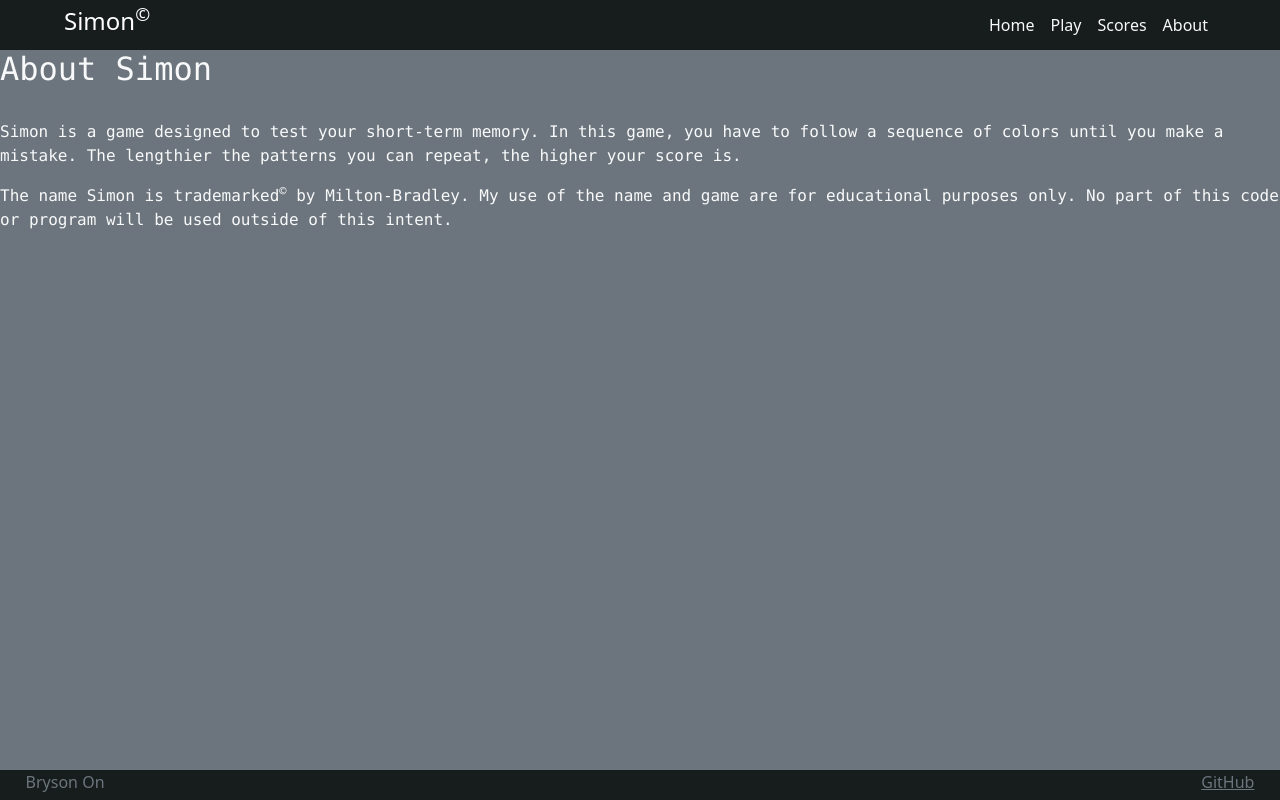
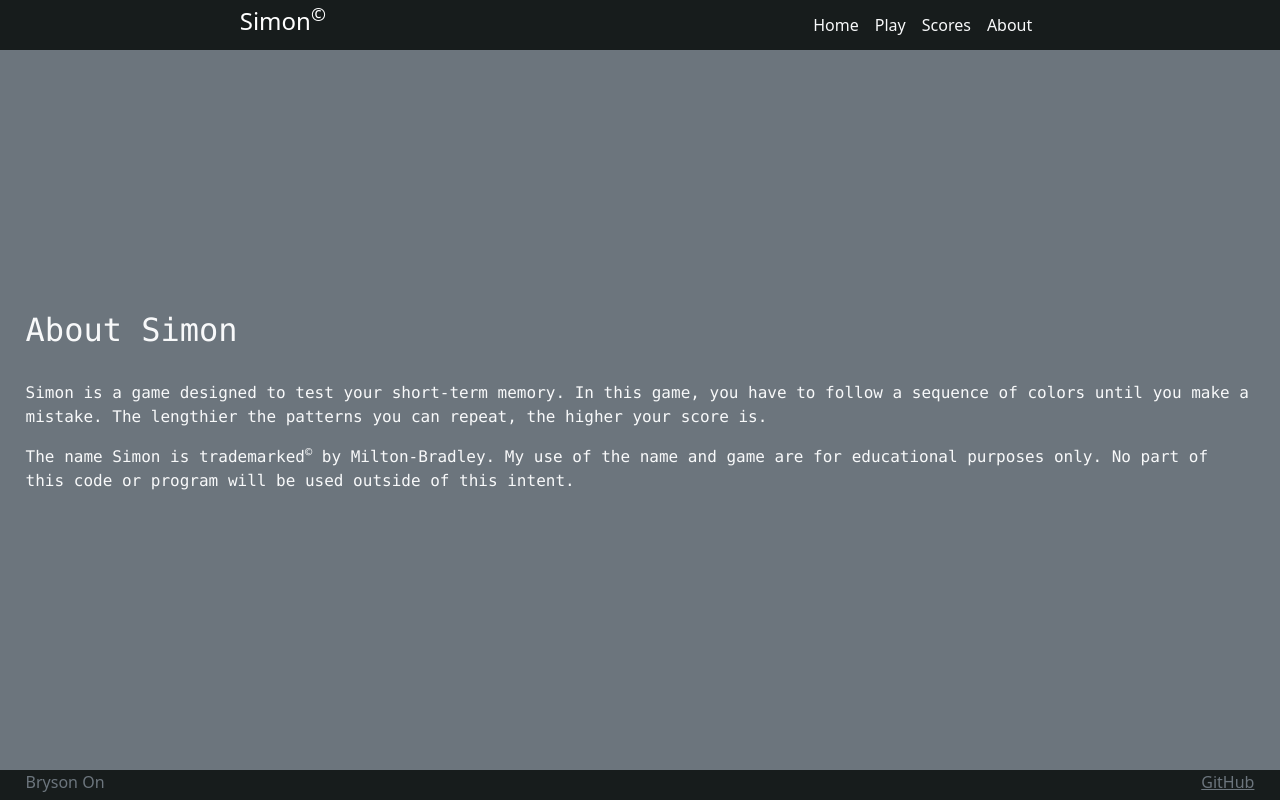
Before and after one commit to brysonon/simon, a plain HTML site: page about.html in a window 1280 px wide. Drawn offline with nearby package versions, Linux system fonts and the light colour scheme.

Commit message:
Changed main.css to center content

```diff
--- a/main.css
+++ b/main.css
@@ -10,10 +10,8 @@ body {
     background: hsl(180, 10%, 10%);
     display: flex;
     flex-direction: row;
-    justify-content: space-between;
+    justify-content: space-around;
     align-items: center;
-    padding-left: 5vw;
-    padding-right: 5vw;
   }
 
   footer {
@@ -32,7 +30,10 @@ body {
     flex: 1;
     display: flex;
     flex-direction: column;
+    justify-content: center;
     font-family: "Lucida Console", "Courier New", monospace;
+    padding-left: 2vw;
+    padding-right: 2vw;
   }
 
   @media (orientation: portrait) {
@@ -44,7 +45,7 @@ body {
     }
   }
 
-  @media (max-height: 300px) {
+  @media (max-height: 400px) {
     header {
       display: none;
     }
```
